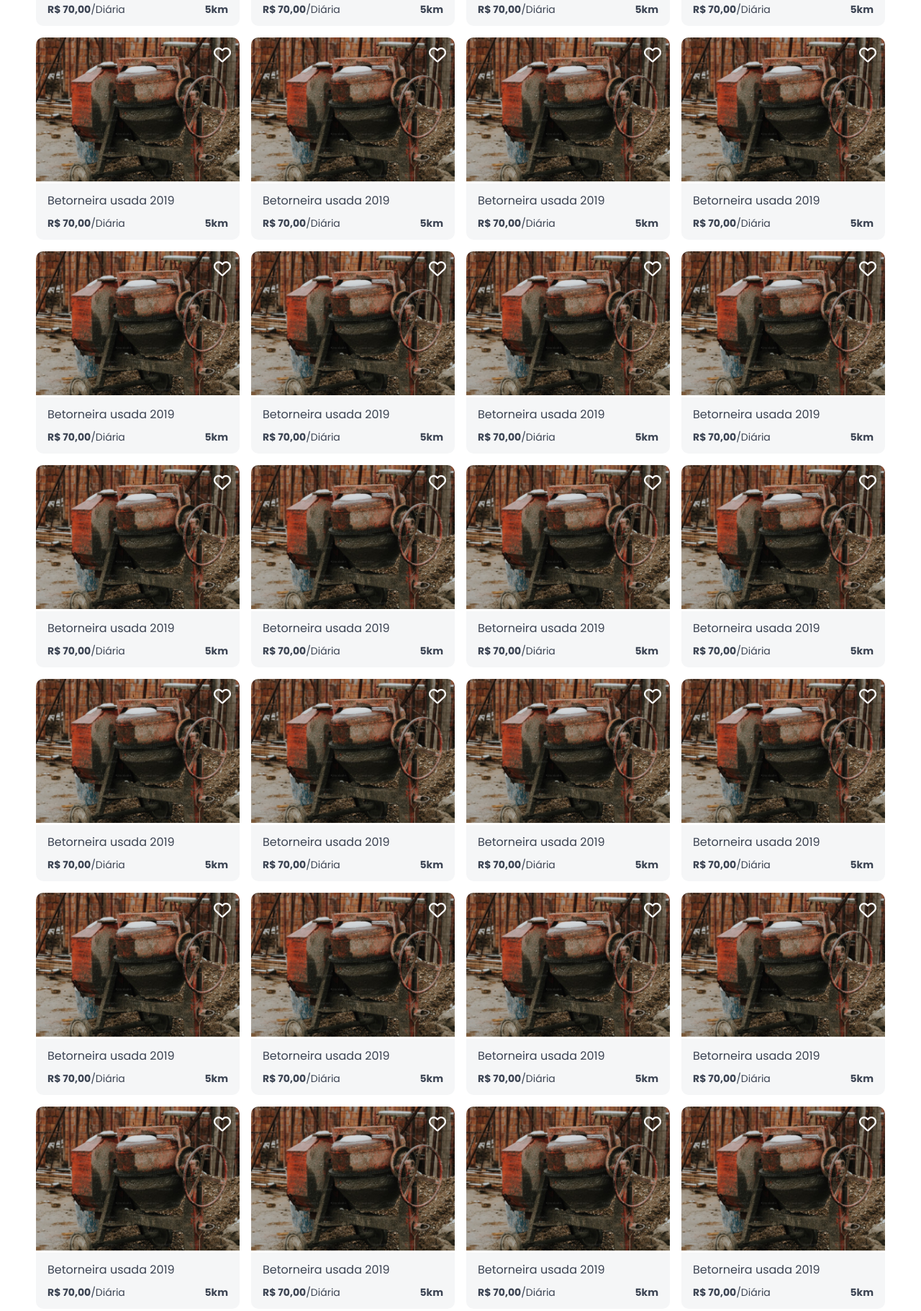
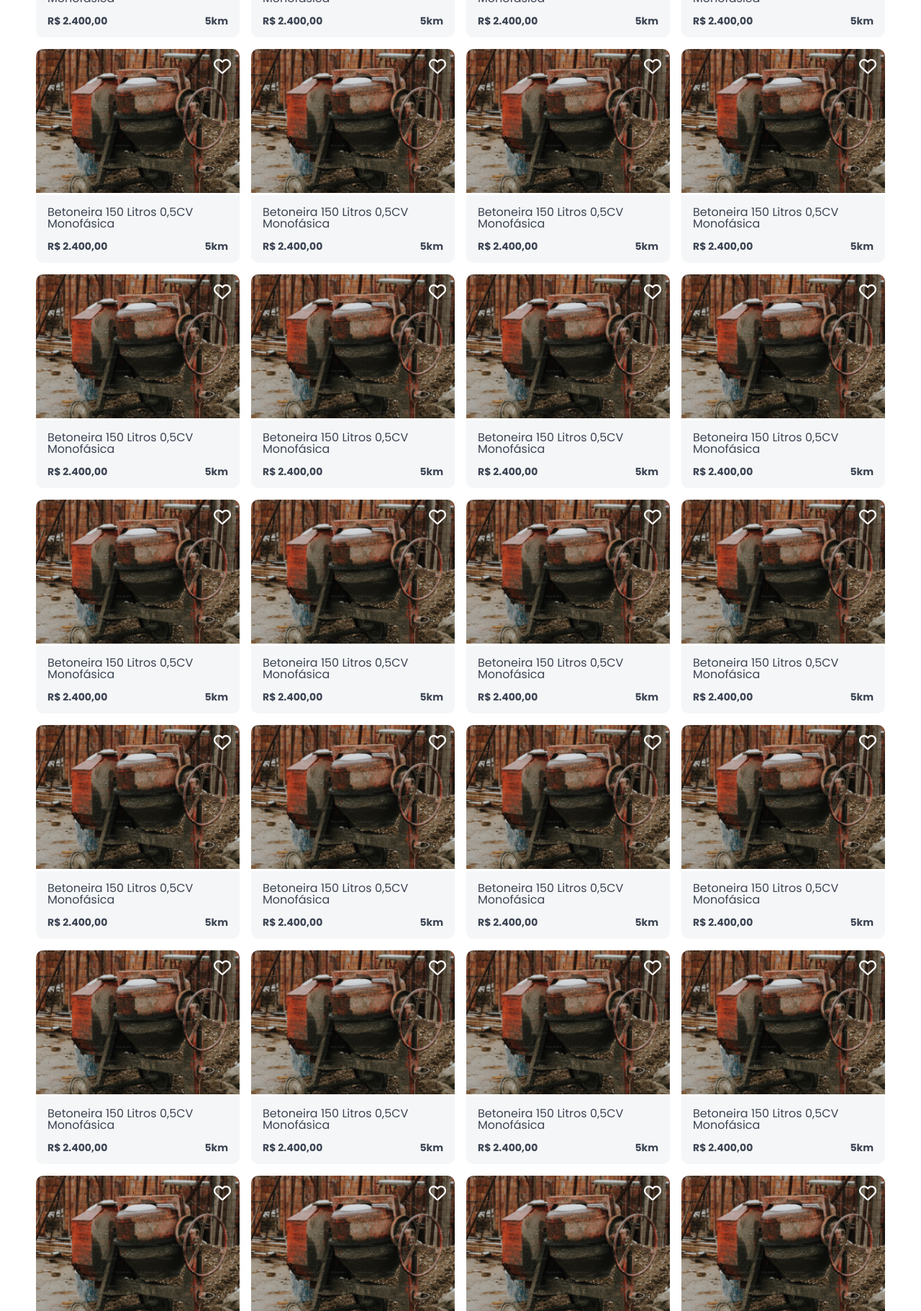
Before and after one commit to Carne-Seca-Faculdade/faca-voce-mesmo, a plain HTML site: page src/views/products.html in a window 1280 px wide. Shown: the part 429-2250 px from the top of the page at 72% size. Drawn offline with Linux system fonts and the light colour scheme; files whose address does not match are found by name.

Commit message:
refactor - alterando o nome dos produtos disponíveis

```diff
--- a/src/views/products.html
+++ b/src/views/products.html
@@ -81,9 +81,9 @@
 						src="/src/assets//images/betorneira.png"
 					/>
 					<div class="grid-product__info">
-						<h3>Betorneira usada 2019</h3>
+						<h3>Betoneira 150 Litros 0,5CV Monofásica</h3>
 						<div>
-							<span><strong>R$ 70,00</strong>/Diária</span>
+							<strong>R$ 2.400,00</strong>
 							<strong>5km</strong>
 						</div>
 					</div>
@@ -97,9 +97,9 @@
 						src="/src/assets//images/betorneira.png"
 					/>
 					<div class="grid-product__info">
-						<h3>Betorneira usada 2019</h3>
+						<h3>Betoneira 150 Litros 0,5CV Monofásica</h3>
 						<div>
-							<span><strong>R$ 70,00</strong>/Diária</span>
+							<span><strong>R$ 2.400,00</strong></span>
 							<strong>5km</strong>
 						</div>
 					</div>
@@ -113,9 +113,9 @@
 						src="/src/assets//images/betorneira.png"
 					/>
 					<div class="grid-product__info">
-						<h3>Betorneira usada 2019</h3>
+						<h3>Betoneira 150 Litros 0,5CV Monofásica</h3>
 						<div>
-							<span><strong>R$ 70,00</strong>/Diária</span>
+							<span><strong>R$ 2.400,00</strong></span>
 							<strong>5km</strong>
 						</div>
 					</div>
@@ -129,9 +129,9 @@
 						src="/src/assets//images/betorneira.png"
 					/>
 					<div class="grid-product__info">
-						<h3>Betorneira usada 2019</h3>
+						<h3>Betoneira 150 Litros 0,5CV Monofásica</h3>
 						<div>
-							<span><strong>R$ 70,00</strong>/Diária</span>
+							<span><strong>R$ 2.400,00</strong></span>
 							<strong>5km</strong>
 						</div>
 					</div>
@@ -145,9 +145,9 @@
 						src="/src/assets//images/betorneira.png"
 					/>
 					<div class="grid-product__info">
-						<h3>Betorneira usada 2019</h3>
+						<h3>Betoneira 150 Litros 0,5CV Monofásica</h3>
 						<div>
-							<span><strong>R$ 70,00</strong>/Diária</span>
+							<span><strong>R$ 2.400,00</strong></span>
 							<strong>5km</strong>
 						</div>
 					</div>
@@ -161,9 +161,9 @@
 						src="/src/assets//images/betorneira.png"
 					/>
 					<div class="grid-product__info">
-						<h3>Betorneira usada 2019</h3>
+						<h3>Betoneira 150 Litros 0,5CV Monofásica</h3>
 						<div>
-							<span><strong>R$ 70,00</strong>/Diária</span>
+							<span><strong>R$ 2.400,00</strong></span>
 							<strong>5km</strong>
 						</div>
 					</div>
@@ -177,9 +177,9 @@
 						src="/src/assets//images/betorneira.png"
 					/>
 					<div class="grid-product__info">
-						<h3>Betorneira usada 2019</h3>
+						<h3>Betoneira 150 Litros 0,5CV Monofásica</h3>
 						<div>
-							<span><strong>R$ 70,00</strong>/Diária</span>
+							<span><strong>R$ 2.400,00</strong></span>
 							<strong>5km</strong>
 						</div>
 					</div>
@@ -193,9 +193,9 @@
 						src="/src/assets//images/betorneira.png"
 					/>
 					<div class="grid-product__info">
-						<h3>Betorneira usada 2019</h3>
+						<h3>Betoneira 150 Litros 0,5CV Monofásica</h3>
 						<div>
-							<span><strong>R$ 70,00</strong>/Diária</span>
+							<span><strong>R$ 2.400,00</strong></span>
 							<strong>5km</strong>
 						</div>
 					</div>
@@ -209,9 +209,9 @@
 						src="/src/assets//images/betorneira.png"
 					/>
 					<div class="grid-product__info">
-						<h3>Betorneira usada 2019</h3>
+						<h3>Betoneira 150 Litros 0,5CV Monofásica</h3>
 						<div>
-							<span><strong>R$ 70,00</strong>/Diária</span>
+							<span><strong>R$ 2.400,00</strong></span>
 							<strong>5km</strong>
 						</div>
 					</div>
@@ -225,9 +225,9 @@
 						src="/src/assets//images/betorneira.png"
 					/>
 					<div class="grid-product__info">
-						<h3>Betorneira usada 2019</h3>
+						<h3>Betoneira 150 Litros 0,5CV Monofásica</h3>
 						<div>
-							<span><strong>R$ 70,00</strong>/Diária</span>
+							<span><strong>R$ 2.400,00</strong></span>
 							<strong>5km</strong>
 						</div>
 					</div>
@@ -241,9 +241,9 @@
 						src="/src/assets//images/betorneira.png"
 					/>
 					<div class="grid-product__info">
-						<h3>Betorneira usada 2019</h3>
+						<h3>Betoneira 150 Litros 0,5CV Monofásica</h3>
 						<div>
-							<span><strong>R$ 70,00</strong>/Diária</span>
+							<span><strong>R$ 2.400,00</strong></span>
 							<strong>5km</strong>
 						</div>
 					</div>
@@ -257,9 +257,9 @@
 						src="/src/assets//images/betorneira.png"
 					/>
 					<div class="grid-product__info">
-						<h3>Betorneira usada 2019</h3>
+						<h3>Betoneira 150 Litros 0,5CV Monofásica</h3>
 						<div>
-							<span><strong>R$ 70,00</strong>/Diária</span>
+							<span><strong>R$ 2.400,00</strong></span>
 							<strong>5km</strong>
 						</div>
 					</div>
@@ -273,9 +273,9 @@
 						src="/src/assets//images/betorneira.png"
 					/>
 					<div class="grid-product__info">
-						<h3>Betorneira usada 2019</h3>
+						<h3>Betoneira 150 Litros 0,5CV Monofásica</h3>
 						<div>
-							<span><strong>R$ 70,00</strong>/Diária</span>
+							<span><strong>R$ 2.400,00</strong></span>
 							<strong>5km</strong>
 						</div>
 					</div>
@@ -289,9 +289,9 @@
 						src="/src/assets//images/betorneira.png"
 					/>
 					<div class="grid-product__info">
-						<h3>Betorneira usada 2019</h3>
+						<h3>Betoneira 150 Litros 0,5CV Monofásica</h3>
 						<div>
-							<span><strong>R$ 70,00</strong>/Diária</span>
+							<span><strong>R$ 2.400,00</strong></span>
 							<strong>5km</strong>
 						</div>
 					</div>
@@ -305,9 +305,9 @@
 						src="/src/assets//images/betorneira.png"
 					/>
 					<div class="grid-product__info">
-						<h3>Betorneira usada 2019</h3>
+						<h3>Betoneira 150 Litros 0,5CV Monofásica</h3>
 						<div>
-							<span><strong>R$ 70,00</strong>/Diária</span>
+							<span><strong>R$ 2.400,00</strong></span>
 							<strong>5km</strong>
 						</div>
 					</div>
@@ -321,9 +321,9 @@
 						src="/src/assets//images/betorneira.png"
 					/>
 					<div class="grid-product__info">
-						<h3>Betorneira usada 2019</h3>
+						<h3>Betoneira 150 Litros 0,5CV Monofásica</h3>
 						<div>
-							<span><strong>R$ 70,00</strong>/Diária</span>
+							<span><strong>R$ 2.400,00</strong></span>
 							<strong>5km</strong>
 						</div>
 					</div>
@@ -337,9 +337,9 @@
 						src="/src/assets//images/betorneira.png"
 					/>
 					<div class="grid-product__info">
-						<h3>Betorneira usada 2019</h3>
+						<h3>Betoneira 150 Litros 0,5CV Monofásica</h3>
 						<div>
-							<span><strong>R$ 70,00</strong>/Diária</span>
+							<span><strong>R$ 2.400,00</strong></span>
 							<strong>5km</strong>
 						</div>
 					</div>
@@ -353,9 +353,9 @@
 						src="/src/assets//images/betorneira.png"
 					/>
 					<div class="grid-product__info">
-						<h3>Betorneira usada 2019</h3>
+						<h3>Betoneira 150 Litros 0,5CV Monofásica</h3>
 						<div>
-							<span><strong>R$ 70,00</strong>/Diária</span>
+							<span><strong>R$ 2.400,00</strong></span>
 							<strong>5km</strong>
 						</div>
 					</div>
@@ -369,9 +369,9 @@
 						src="/src/assets//images/betorneira.png"
 					/>
 					<div class="grid-product__info">
-						<h3>Betorneira usada 2019</h3>
+						<h3>Betoneira 150 Litros 0,5CV Monofásica</h3>
 						<div>
-							<span><strong>R$ 70,00</strong>/Diária</span>
+							<span><strong>R$ 2.400,00</strong></span>
 							<strong>5km</strong>
 						</div>
 					</div>
@@ -385,9 +385,9 @@
 						src="/src/assets//images/betorneira.png"
 					/>
 					<div class="grid-product__info">
-						<h3>Betorneira usada 2019</h3>
+						<h3>Betoneira 150 Litros 0,5CV Monofásica</h3>
 						<div>
-							<span><strong>R$ 70,00</strong>/Diária</span>
+							<span><strong>R$ 2.400,00</strong></span>
 							<strong>5km</strong>
 						</div>
 					</div>
@@ -401,9 +401,9 @@
 						src="/src/assets//images/betorneira.png"
 					/>
 					<div class="grid-product__info">
-						<h3>Betorneira usada 2019</h3>
+						<h3>Betoneira 150 Litros 0,5CV Monofásica</h3>
 						<div>
-							<span><strong>R$ 70,00</strong>/Diária</span>
+							<span><strong>R$ 2.400,00</strong></span>
 							<strong>5km</strong>
 						</div>
 					</div>
@@ -417,9 +417,9 @@
 						src="/src/assets//images/betorneira.png"
 					/>
 					<div class="grid-product__info">
-						<h3>Betorneira usada 2019</h3>
+						<h3>Betoneira 150 Litros 0,5CV Monofásica</h3>
 						<div>
-							<span><strong>R$ 70,00</strong>/Diária</span>
+							<span><strong>R$ 2.400,00</strong></span>
 							<strong>5km</strong>
 						</div>
 					</div>
@@ -433,9 +433,9 @@
 						src="/src/assets//images/betorneira.png"
 					/>
 					<div class="grid-product__info">
-						<h3>Betorneira usada 2019</h3>
+						<h3>Betoneira 150 Litros 0,5CV Monofásica</h3>
 						<div>
-							<span><strong>R$ 70,00</strong>/Diária</span>
+							<span><strong>R$ 2.400,00</strong></span>
 							<strong>5km</strong>
 						</div>
 					</div>
@@ -449,9 +449,9 @@
 						src="/src/assets//images/betorneira.png"
 					/>
 					<div class="grid-product__info">
-						<h3>Betorneira usada 2019</h3>
+						<h3>Betoneira 150 Litros 0,5CV Monofásica</h3>
 						<div>
-							<span><strong>R$ 70,00</strong>/Diária</span>
+							<span><strong>R$ 2.400,00</strong></span>
 							<strong>5km</strong>
 						</div>
 					</div>
@@ -465,9 +465,9 @@
 						src="/src/assets//images/betorneira.png"
 					/>
 					<div class="grid-product__info">
-						<h3>Betorneira usada 2019</h3>
+						<h3>Betoneira 150 Litros 0,5CV Monofásica</h3>
 						<div>
-							<span><strong>R$ 70,00</strong>/Diária</span>
+							<span><strong>R$ 2.400,00</strong></span>
 							<strong>5km</strong>
 						</div>
 					</div>
@@ -481,9 +481,9 @@
 						src="/src/assets//images/betorneira.png"
 					/>
 					<div class="grid-product__info">
-						<h3>Betorneira usada 2019</h3>
+						<h3>Betoneira 150 Litros 0,5CV Monofásica</h3>
 						<div>
-							<span><strong>R$ 70,00</strong>/Diária</span>
+							<span><strong>R$ 2.400,00</strong></span>
 							<strong>5km</strong>
 						</div>
 					</div>
@@ -497,9 +497,9 @@
 						src="/src/assets//images/betorneira.png"
 					/>
 					<div class="grid-product__info">
-						<h3>Betorneira usada 2019</h3>
+						<h3>Betoneira 150 Litros 0,5CV Monofásica</h3>
 						<div>
-							<span><strong>R$ 70,00</strong>/Diária</span>
+							<span><strong>R$ 2.400,00</strong></span>
 							<strong>5km</strong>
 						</div>
 					</div>
@@ -513,9 +513,9 @@
 						src="/src/assets//images/betorneira.png"
 					/>
 					<div class="grid-product__info">
-						<h3>Betorneira usada 2019</h3>
+						<h3>Betoneira 150 Litros 0,5CV Monofásica</h3>
 						<div>
-							<span><strong>R$ 70,00</strong>/Diária</span>
+							<span><strong>R$ 2.400,00</strong></span>
 							<strong>5km</strong>
 						</div>
 					</div>
@@ -529,9 +529,9 @@
 						src="/src/assets//images/betorneira.png"
 					/>
 					<div class="grid-product__info">
-						<h3>Betorneira usada 2019</h3>
+						<h3>Betoneira 150 Litros 0,5CV Monofásica</h3>
 						<div>
-							<span><strong>R$ 70,00</strong>/Diária</span>
+							<span><strong>R$ 2.400,00</strong></span>
 							<strong>5km</strong>
 						</div>
 					</div>
@@ -545,9 +545,9 @@
 						src="/src/assets//images/betorneira.png"
 					/>
 					<div class="grid-product__info">
-						<h3>Betorneira usada 2019</h3>
+						<h3>Betoneira 150 Litros 0,5CV Monofásica</h3>
 						<div>
-							<span><strong>R$ 70,00</strong>/Diária</span>
+							<span><strong>R$ 2.400,00</strong></span>
 							<strong>5km</strong>
 						</div>
 					</div>
@@ -561,9 +561,9 @@
 						src="/src/assets//images/betorneira.png"
 					/>
 					<div class="grid-product__info">
-						<h3>Betorneira usada 2019</h3>
+						<h3>Betoneira 150 Litros 0,5CV Monofásica</h3>
 						<div>
-							<span><strong>R$ 70,00</strong>/Diária</span>
+							<span><strong>R$ 2.400,00</strong></span>
 							<strong>5km</strong>
 						</div>
 					</div>
@@ -577,9 +577,9 @@
 						src="/src/assets//images/betorneira.png"
 					/>
 					<div class="grid-product__info">
-						<h3>Betorneira usada 2019</h3>
+						<h3>Betoneira 150 Litros 0,5CV Monofásica</h3>
 						<div>
-							<span><strong>R$ 70,00</strong>/Diária</span>
+							<span><strong>R$ 2.400,00</strong></span>
 							<strong>5km</strong>
 						</div>
 					</div>
```
Also changed, not shown: src/views/product.html (+1 -1 lines).
